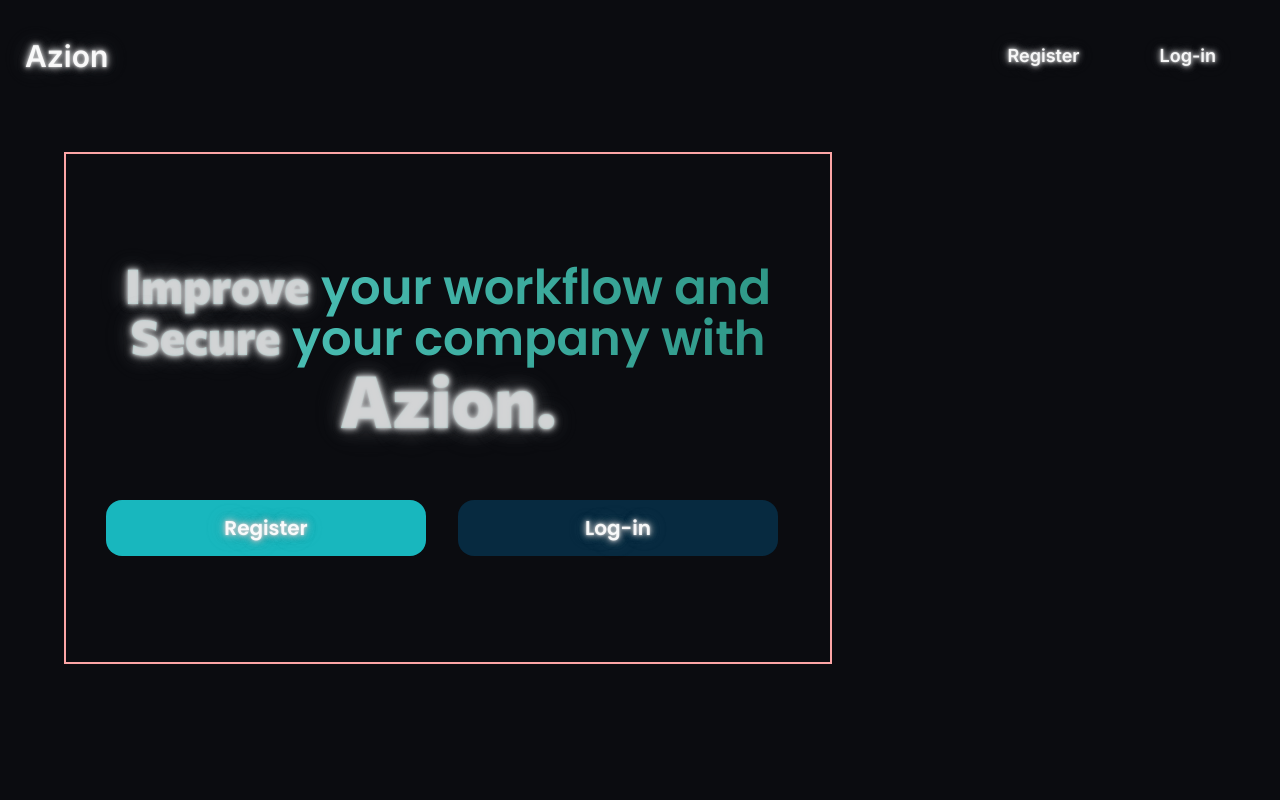
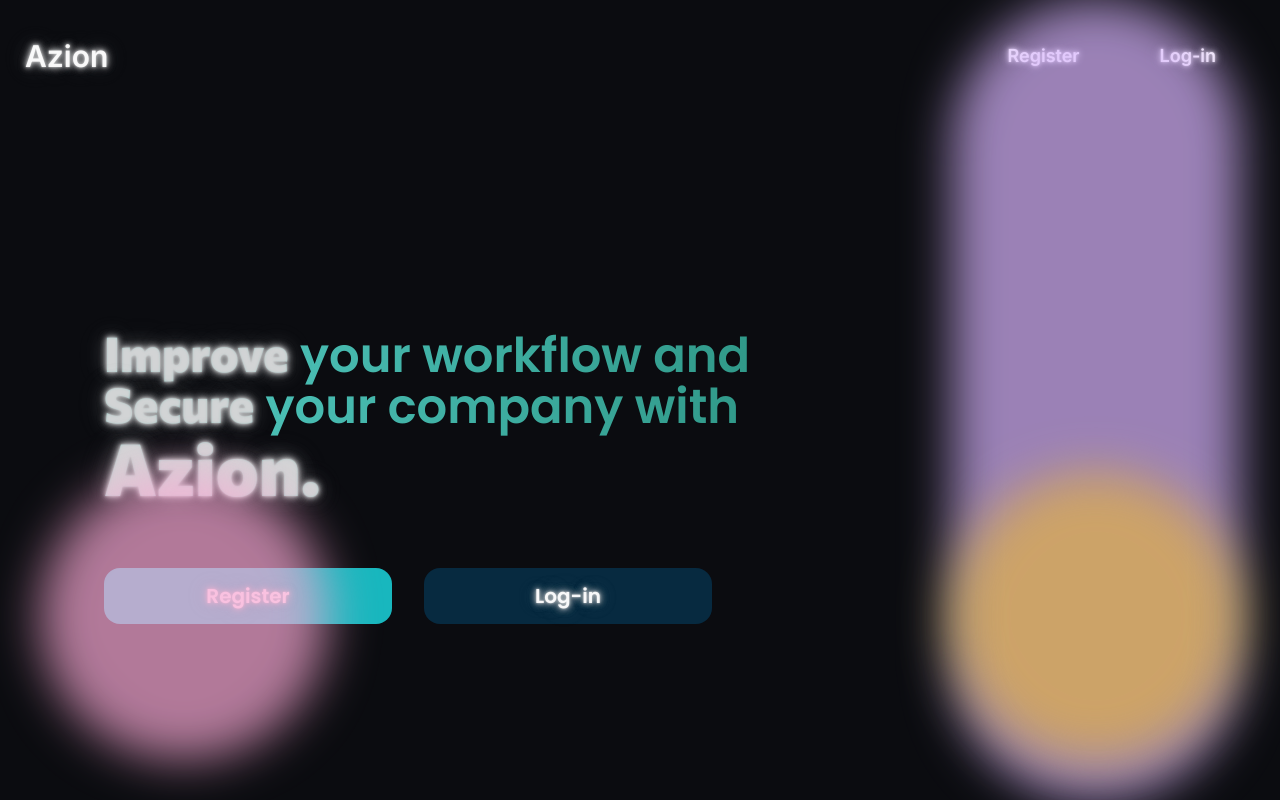
Before and after one commit to Maximus019BG/Azion, a Next.js app in the folder client/azion-f/: page / in a window 1280 px wide. Built offline with nearby package versions, Linux system fonts and the light colour scheme.

Commit message:
fix design

```diff
--- /dev/null
+++ b/client/azion-f/app/components/shapes/shape1.tsx
@@ -0,0 +1,19 @@
+"use client";
+import React from "react";
+
+export default function Shape1() {
+  return (
+    <div className="flex min-h-screen bg-gray-50 flex-col items-center justify-center py-2 z-50">
+      {/* /////// Add the three divs below this comment ///////// */}
+      <div
+        className="absolute top-0 right-10 w-72 h-full bg-purple-300 rounded-full mix-blend-multiply filter blur-xl opacity-70 "
+      ></div>
+      <div
+        className="absolute bottom-10 right-10 w-72 h-72 bg-yellow-300 rounded-full mix-blend-multiply filter blur-xl opacity-70 "
+      ></div>
+      <div
+        className="absolute bottom-10 left-10 w-72 h-72 bg-pink-300 rounded-full mix-blend-multiply filter blur-xl opacity-70 "
+      ></div>
+    </div>
+  );
+}
--- a/client/azion-f/app/page.tsx
+++ b/client/azion-f/app/page.tsx
@@ -10,6 +10,8 @@ import { apiUrl } from "./api/config";
 import { useEffect, useState } from "react";
 import Main_Services from "./components/main-services";
 import Footer from "./components/Footer";
+import Shape1 from "./components/shapes/shape1";
+
 
 interface Token {
   refreshToken: string;
@@ -79,10 +81,10 @@ const Home = () => {
           initial={{ opacity: 0, y: 20 }}
           animate={{ opacity: 1, y: 0 }}
           transition={{ duration: 0.6, delay: 0.3 }}
-          className=" h-full max-w-3xl p-10 flex flex-col justify-center items-center text-center border-2 border-red-300"
+          className=" h-full max-w-3xl p-10 flex flex-col justify-end items-center text-center"
         >
           <h1
-            className={`text-2xl gradient-text md:text-3xl lg:text-5xl ${HeaderText.className}`}
+            className={`text-2xl gradient-text md:text-3xl lg:text-5xl text-left  ${HeaderText.className}`}
           >
             <span
               className={` neon-text text-2xl md:text-3xl lg:text-5xl ${azionText.className}`}
@@ -112,19 +114,20 @@ const Home = () => {
             <motion.button
               whileHover={{ scale: 1.05 }}
               whileTap={{ scale: 0.95 }}
-              className={` neon-text w-40 md:w-64 lg:w-80 h-10 md:h-12 lg:h-14 bg-[#18b7be] rounded-2xl text-base md:text-lg lg:text-xl hover:bg-[#139299] ${HeaderText.className}`}
+              className={` neon-text w-40 md:w-64 lg:w-72 h-10 md:h-12 lg:h-14 bg-[#18b7be] rounded-2xl text-base md:text-lg lg:text-xl hover:bg-[#139299] ${HeaderText.className}`}
             >
               <Link href={`/${ButtonText1.toLowerCase()}`}>{ButtonText1}</Link>
             </motion.button>
             <motion.button
               whileHover={{ scale: 1.05 }}
               whileTap={{ scale: 0.95 }}
-              className={` neon-text w-40 md:w-64 lg:w-80 h-10 md:h-12 lg:h-14 bg-[#072a40] rounded-2xl text-base md:text-lg lg:text-xl hover:bg-[#106092] ${HeaderText.className}`}
+              className={` neon-text w-40 md:w-64 lg:w-72 h-10 md:h-12 lg:h-14 bg-[#072a40] rounded-2xl text-base md:text-lg lg:text-xl hover:bg-[#106092] ${HeaderText.className}`}
             >
               <Link href={`/${ButtonText2.toLowerCase()}`}>{ButtonText2}</Link>
             </motion.button>
           </motion.div>
         </motion.div>
+        <Shape1/>
       </motion.div>
 
       <div className=" flex flex-col justify-center items-center mt-48">
```
